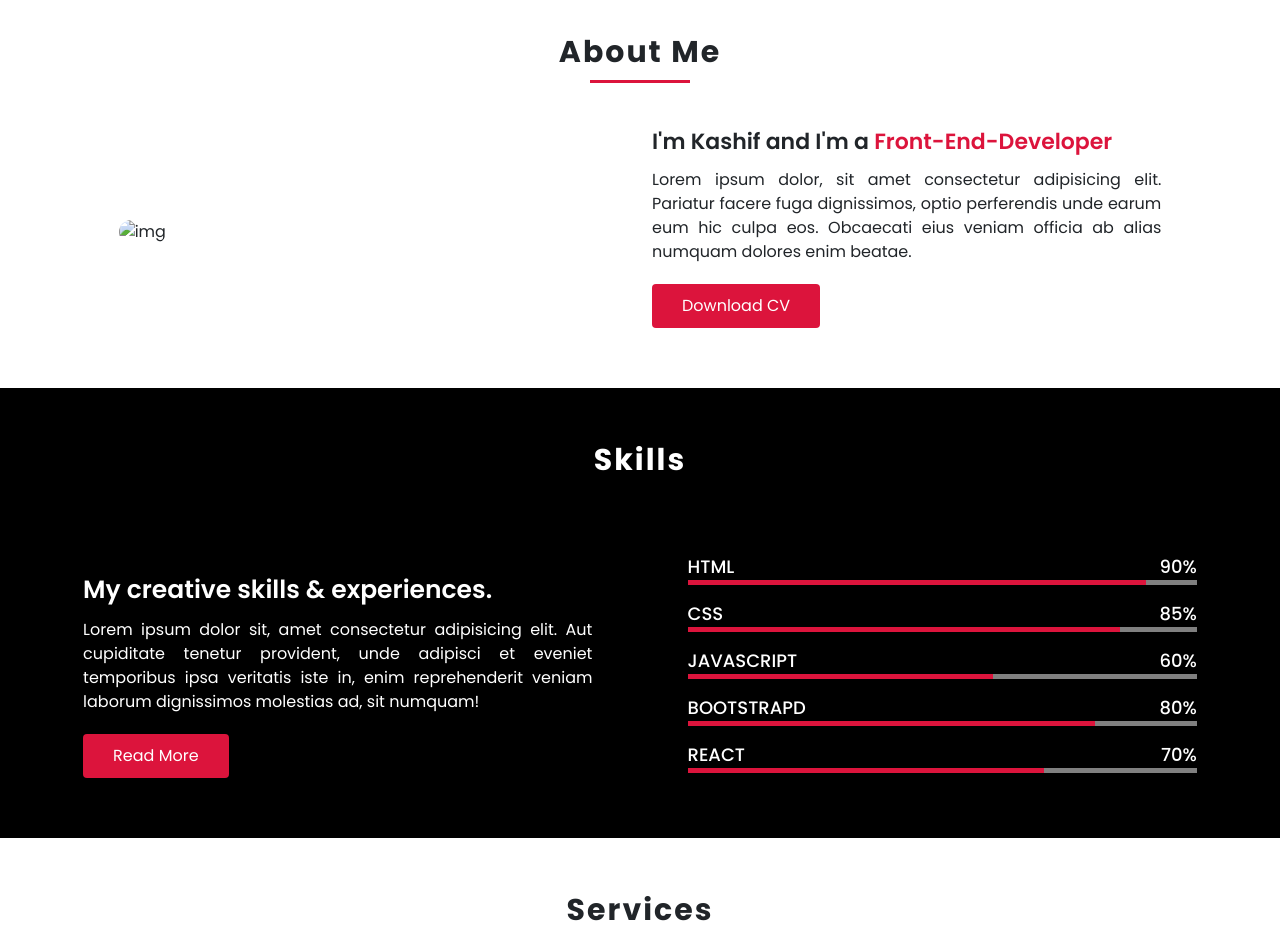
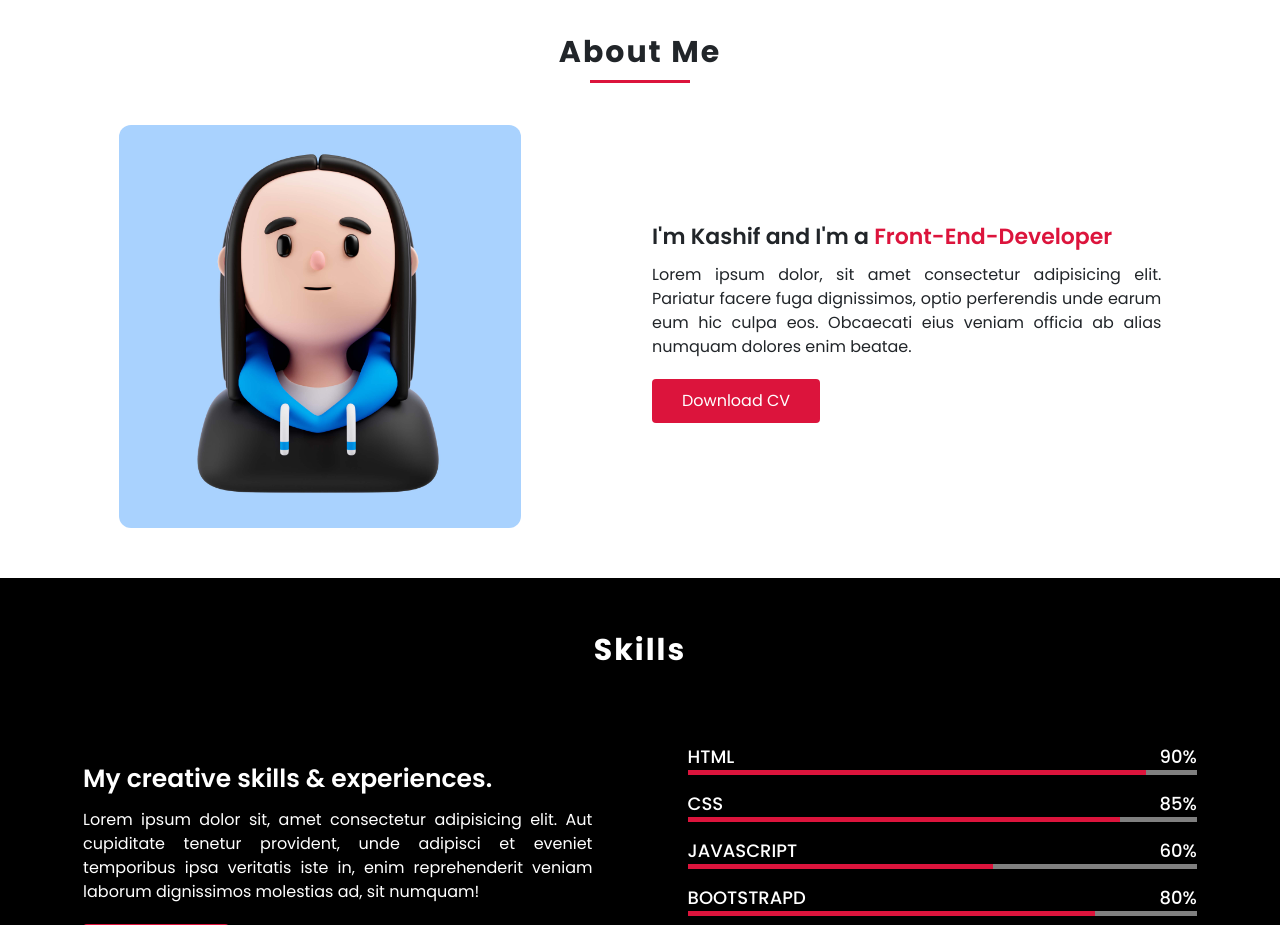
Before and after one commit to Er-Shaikh/personal-portfolio, a plain HTML site: page index.html in a window 1280 px wide. Shown: the part 820-1745 px from the top of the page. Drawn offline with nearby package versions, Linux system fonts and the light colour scheme; the site is published under a folder, as on GitHub Pages, so addresses that start at the root find nothing.

Commit message:
Update index.html

```diff
--- a/index.html
+++ b/index.html
@@ -115,7 +115,7 @@
       >
         <div class="sec_title">About Me</div>
         <div class="col-md-4 col-11 align-self-center" id="about_img">
-          <img src="/user2.jpg" alt="img" class="img-fluid" />
+          <img src="user2.jpg" alt="img" class="img-fluid" />
         </div>
 
         <div class="col-md-5 col-11 align-self-center" id="about_txt">
```
